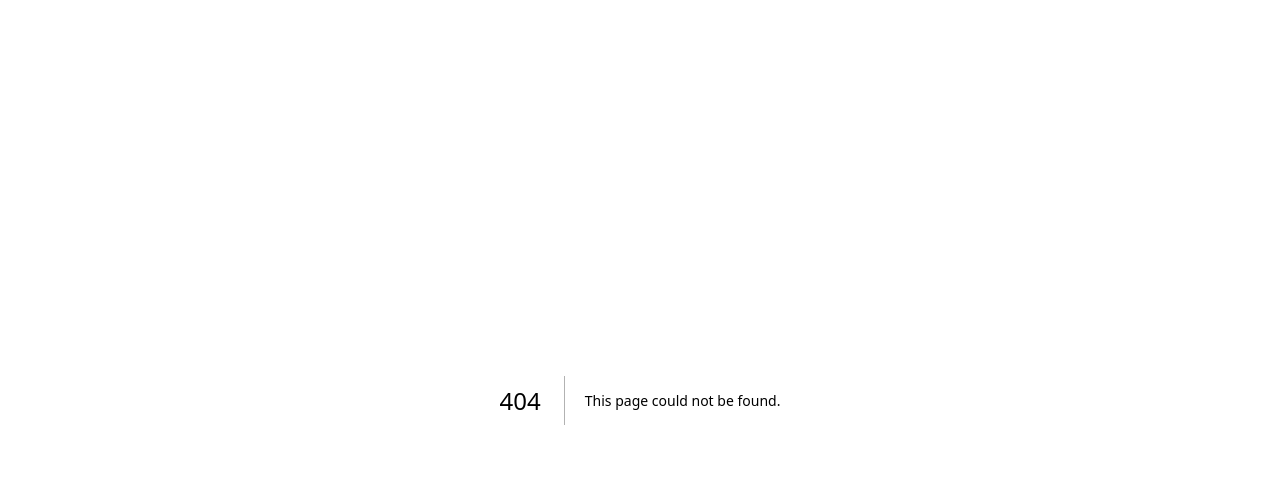
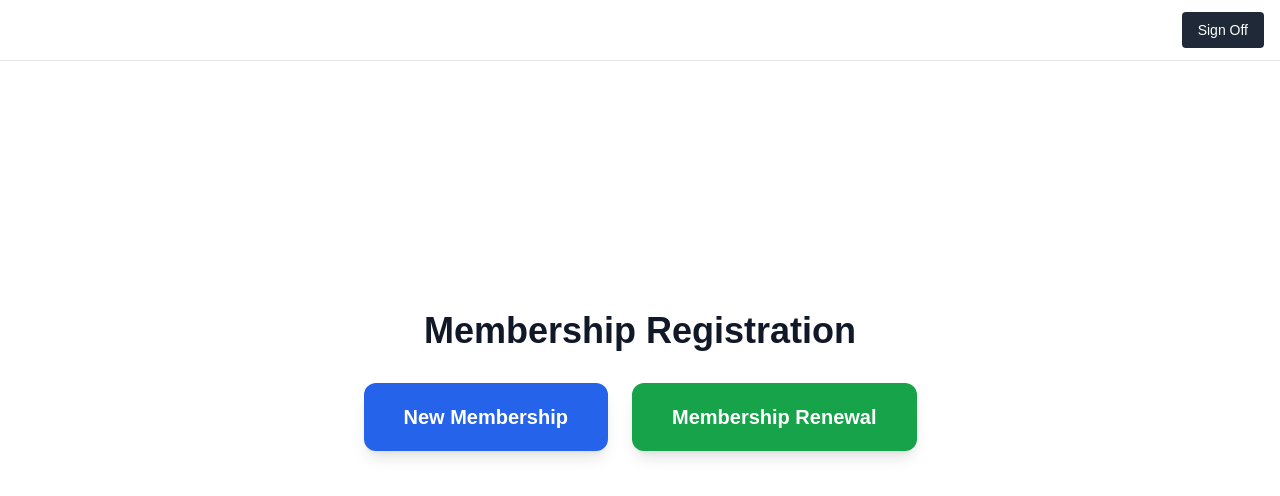
Before and after one commit to ChrisMcGonagle/golf-app, a Next.js app: page /dashboard/membership-registration in a window 1280 px wide. Before the commit this address had no page. Shown: the top 496 px of the page. Built offline with nearby package versions, Linux system fonts and the light colour scheme.

Commit message:
PBI-006: Staff Membership Registration page

```diff
--- /dev/null
+++ b/app/(authenticated)/dashboard/membership-registration/page.tsx
@@ -0,0 +1,21 @@
+export default function MembershipRegistrationPage() {
+  return (
+    <div className="flex flex-col items-center justify-center min-h-[80vh] gap-8">
+      <h1 className="text-4xl font-bold text-gray-900">Membership Registration</h1>
+      <div className="flex flex-col sm:flex-row gap-6">
+        <button
+          type="button"
+          className="px-10 py-5 text-xl font-semibold text-white bg-blue-600 rounded-xl shadow-lg hover:bg-blue-700 transition-colors"
+        >
+          New Membership
+        </button>
+        <button
+          type="button"
+          className="px-10 py-5 text-xl font-semibold text-white bg-green-600 rounded-xl shadow-lg hover:bg-green-700 transition-colors"
+        >
+          Membership Renewal
+        </button>
+      </div>
+    </div>
+  );
+}
```
Also changed, not shown: app/(authenticated)/dashboard/(with-sidebar)/layout.tsx (renamed from app/(authenticated)/dashboard/layout.tsx), app/(authenticated)/dashboard/(with-sidebar)/members/page.tsx (renamed from app/(authenticated)/dashboard/members/page.tsx), app/(authenticated)/dashboard/(with-sidebar)/page.tsx (renamed from app/(authenticated)/dashboard/page.tsx), app/(authenticated)/dashboard/(with-sidebar)/submissions/page.tsx (renamed from app/(authenticated)/dashboard/submissions/page.tsx), 2 other files (tests, documents, lock files or other folders).
